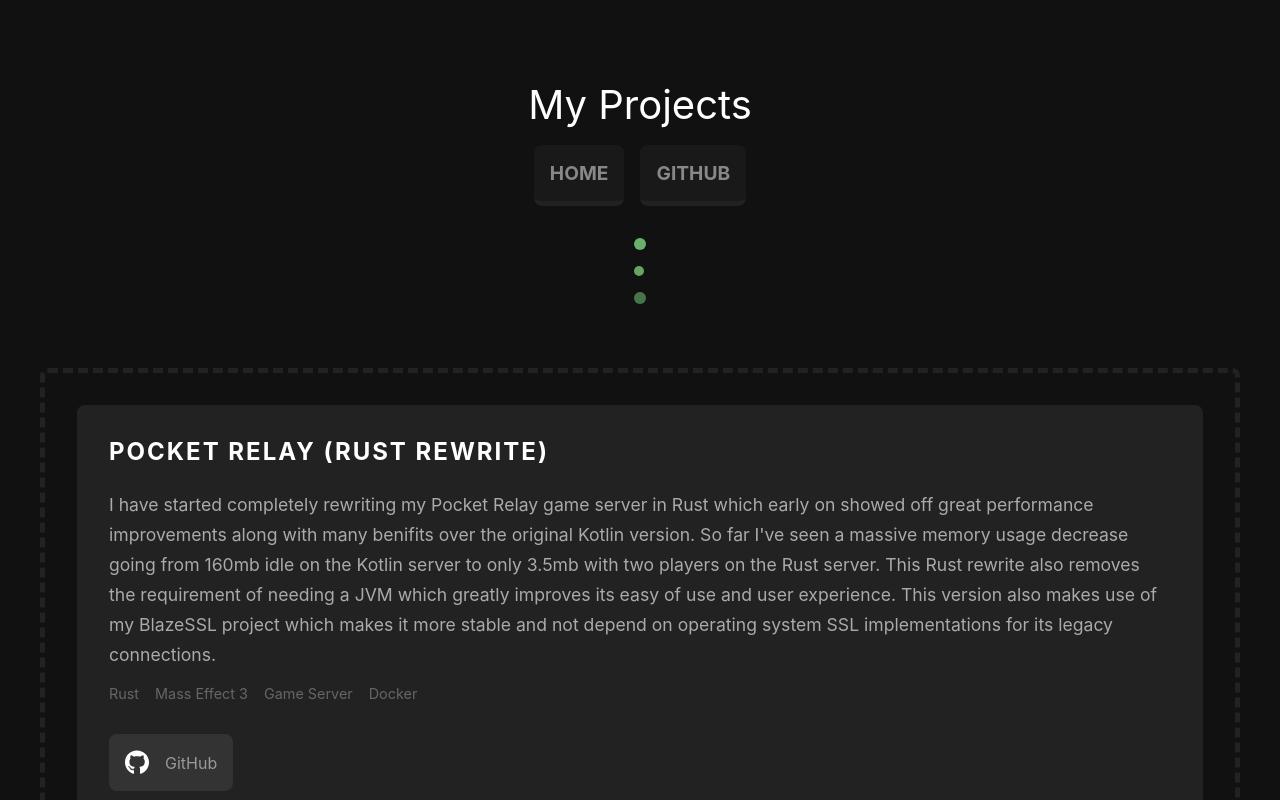
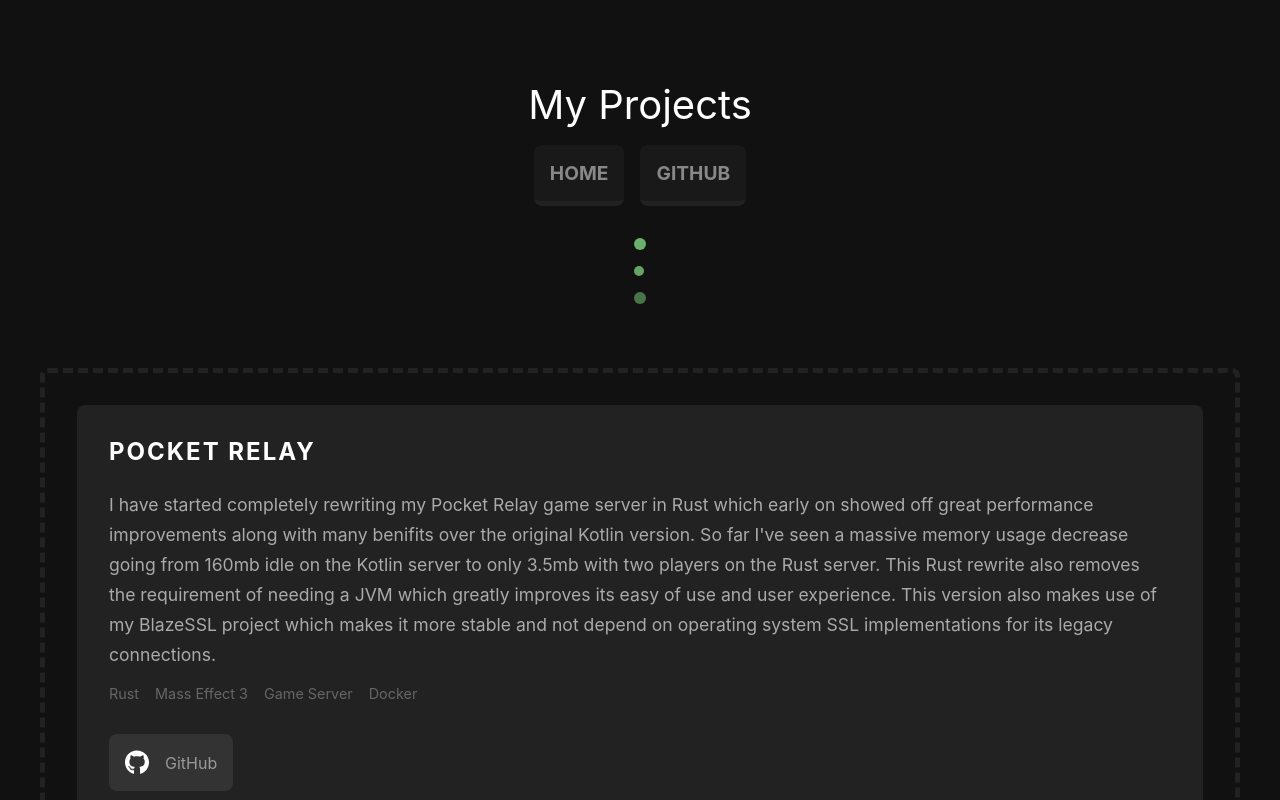
Before and after one commit to jacobtread/jacobtread-nextjs, a Next.js app: page /projects in a window 1280 px wide. Shown: the top 800 px of the page. Built offline with nearby package versions, Linux system fonts and the light colour scheme.

Commit message:
Renamed pocket relay project

```diff
--- a/pages/projects.tsx
+++ b/pages/projects.tsx
@@ -28,7 +28,7 @@
                 {/* Projects starts here */}
 
                 <Project
-                    title="Pocket Relay (Rust Rewrite)"
+                    title="Pocket Relay"
                     links={[createGitHubLink('PocketRelay/Server')]}
                     tags={['Rust', 'Mass Effect 3', 'Game Server', 'Docker']}>
                     I have started completely rewriting my Pocket Relay game server in Rust which early on
```
